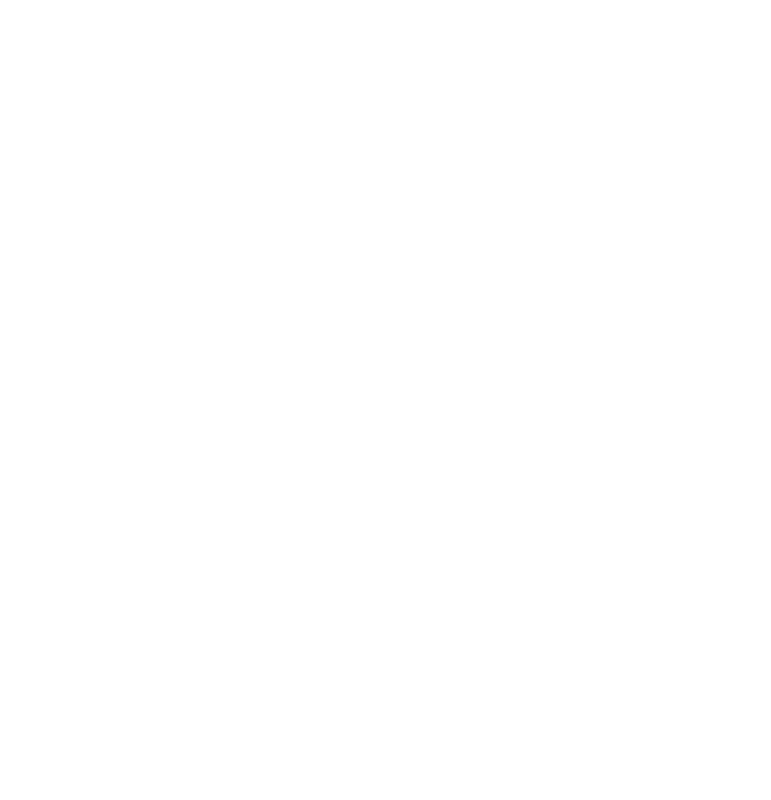
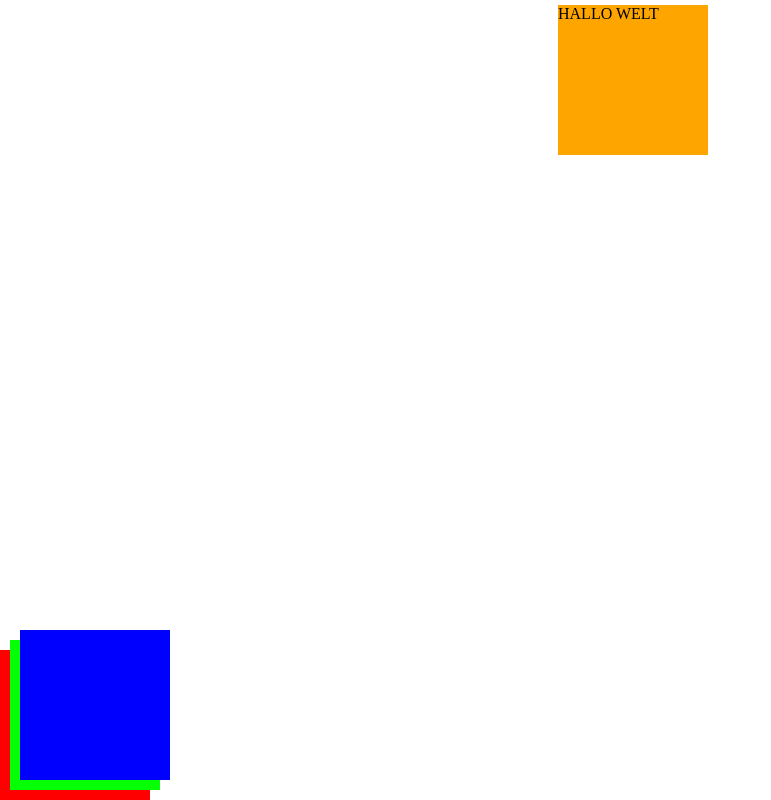
Before and after one commit to fbw-d09/uib_layout_break_out_the_flow-imadteryaki, a website: page index.html in a window 1280 px wide. Shown: the whole page, without its empty margins (0-771 px from the left). Drawn offline with Linux system fonts and the light colour scheme.

Commit message:
Exercise Done

```diff
--- a/index.html
+++ b/index.html
@@ -8,5 +8,10 @@
     <link rel="stylesheet" href="style.css">
 </head>
 <body>
+
+<div class="boxes" id="box-1">HALLO WELT</div>
+<div class="boxes" id="box-2"></div>
+<div class="boxes" id="box-3"></div>
+<div class="boxes" id="box-4"></div>
 </body>
 </html>
--- a/style.css
+++ b/style.css
@@ -2,4 +2,42 @@ html, body {
     margin: 0;
     padding: 0;
     height: 100%;
+
 }
+
+.boxes {
+    height: 150px;
+    width: 150px;
+    position: absolute;
+}
+
+#box-1{
+    background-color:  orange;
+    margin: 0 auto;
+    position: relative;
+    right: 7px;
+    top: 5px;
+}
+
+#box-2{
+    background-color: red;
+    bottom: 0px;
+    left: 0px
+
+}
+
+#box-3{
+     background-color: rgb(5, 255, 5);
+    bottom: 10px;
+    left: 10px;
+    /* z-index: 1; */
+
+}
+
+
+#box-4{
+    background-color: blue;
+    bottom: 20px;
+    left: 20px;
+
+}
```
